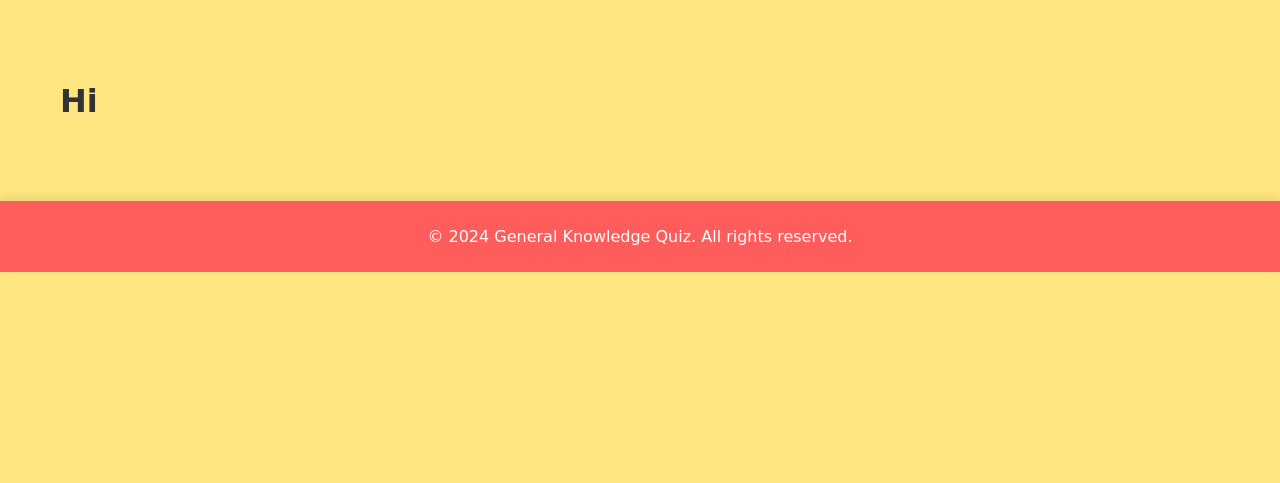
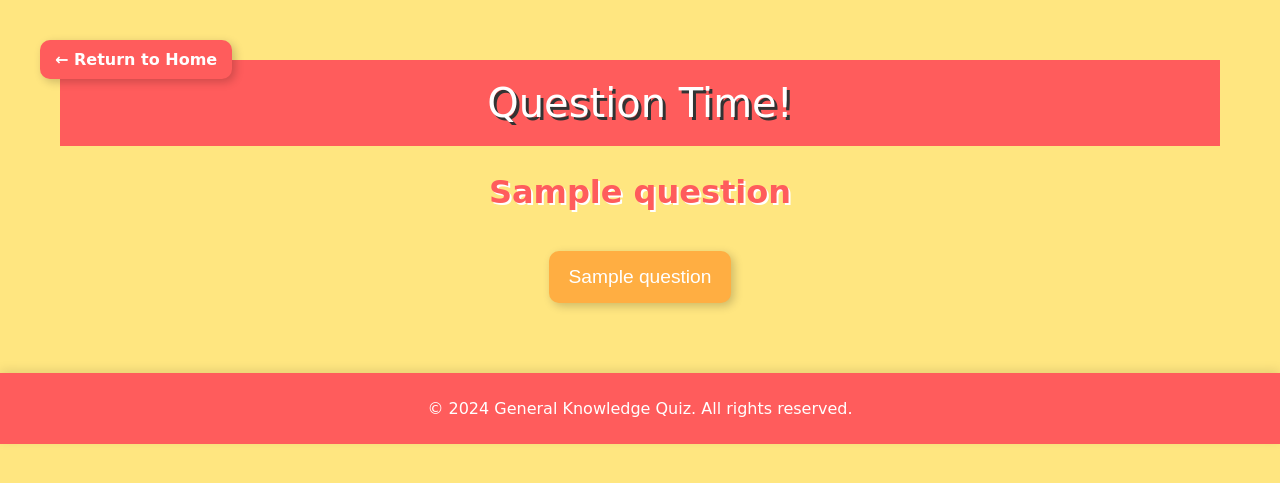
Before and after one commit to JoeHill06/General-knowledge-Quiz, a Flask app: template General-Knowledge-Quiz-env/code/website/app/templates/gamePage.html in a window 1280 px wide. Shown: the part 240-723 px from the top of the page. Run offline with Flask 3, Linux system fonts and the light colour scheme; the template is opened without the code that fills it: most values are stand-ins (such as "Sample title", 1, 10 or a date in 2020).

Commit message:
can check answer is correct

```diff
--- a/General-Knowledge-Quiz-env/code/website/app/static/css/styles.css
+++ b/General-Knowledge-Quiz-env/code/website/app/static/css/styles.css
@@ -158,3 +158,23 @@ h2 {
 #add-team-button:hover {
   background-color: #45a049; /* Darker green on hover */
 }
+
+/* Answer Buttons */
+.answer-button {
+  background-color: #ffae42; /* Orange */
+  color: #fff;
+  font-size: 1.2em;
+  padding: 15px 20px;
+  border: none;
+  border-radius: 10px;
+  margin: 10px;
+  cursor: pointer;
+  transition: transform 0.2s, background-color 0.2s, box-shadow 0.2s;
+  box-shadow: 3px 3px 10px rgba(0, 0, 0, 0.2);
+}
+
+.answer-button:hover {
+  background-color: #ff9200; /* Slightly darker orange on hover */
+  transform: scale(1.05);
+  box-shadow: 5px 5px 15px rgba(0, 0, 0, 0.3); /* Deeper shadow on hover */
+}
--- a/General-Knowledge-Quiz-env/code/website/app/templates/createTeamsPlayers.html
+++ b/General-Knowledge-Quiz-env/code/website/app/templates/createTeamsPlayers.html
@@ -4,10 +4,8 @@
 
 {% block content %}
 <div class="container">
-  <div class="return" id="backApage">
-    <a href="{{ url_for('teams') }}">
-      <h3>Change your mind?</h3>
-    </a>
+  <div class="return">
+    <a href="/">&#8592; Return to Home</a>
   </div>
 
   <h2>Add your {{mode}}s!</h2>
--- a/General-Knowledge-Quiz-env/code/website/app/templates/gamePage.html
+++ b/General-Knowledge-Quiz-env/code/website/app/templates/gamePage.html
@@ -4,6 +4,22 @@
 
 {% block content %}
 <div class="container">
-  <h1>Hi</h1>
+  <div class="return">
+    <a href="/">&#8592; Return to Home</a>
+  </div>
+
+  <header>
+    Question Time!
+  </header>
+
+  <h2>{{ question[0] }}</h2> <!-- Question Title -->
+
+  <div class="box-container">
+    <form action="{{ url_for('deliver_questions') }}" method="POST">
+      {% for answer in question[1] %}
+        <button class="answer-button" type="submit" name="answer" value="{{ answer }}">{{ answer }}</button>
+      {% endfor %}
+    </form>
+  </div>
 </div>
 {% endblock %}
```
Also changed, not shown: General-Knowledge-Quiz-env/code/website/app/questions.py (+14 -0 lines), General-Knowledge-Quiz-env/code/website/app/views.py (+26 -8 lines).
